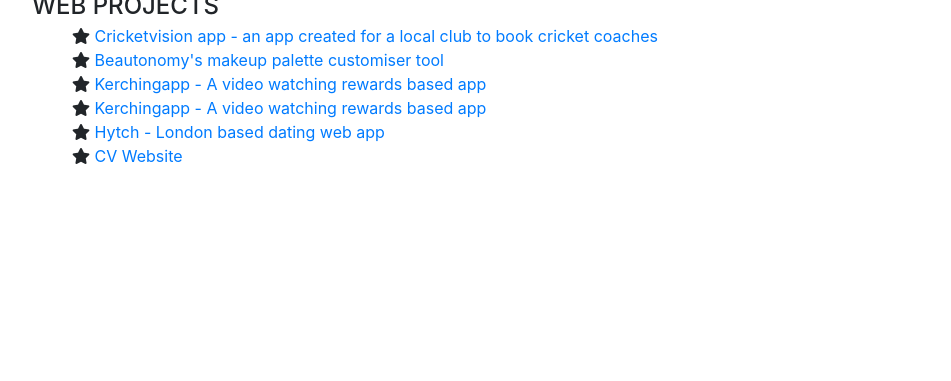
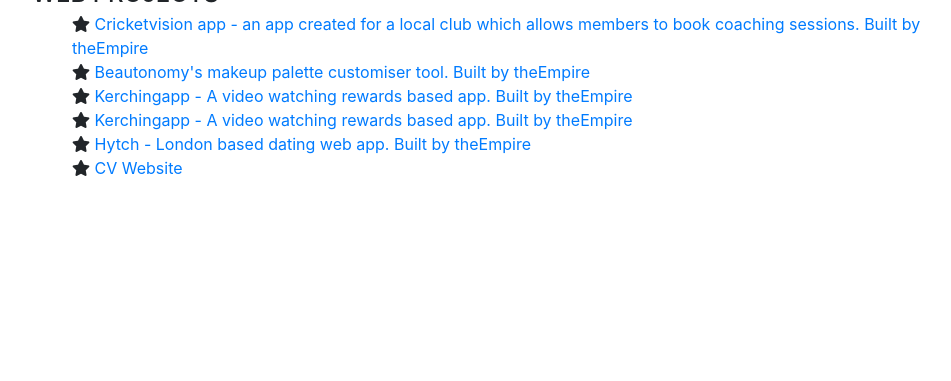
Before and after one commit to FynnHunt/cv, a website with bundled scripts: page index.html in a window 1280 px wide. Shown: the part 5051-5432 px from the top of the page, without its empty margins (288-1239 px from the left). Built offline with nearby package versions, Linux system fonts and the light colour scheme; a web font is replaced by a local one.

Commit message:
Updated portfolio section

```diff
--- a/index.html
+++ b/index.html
@@ -348,23 +348,23 @@
         <ul class="fa-ul mb-0">
            <li>
             <i class="fas fa-star"></i>
-            <a href="https://app.cricketvision.co.uk/">Cricketvision app - an app created for a local club to book cricket coaches</a>
+            <a href="https://app.cricketvision.co.uk/">Cricketvision app - an app created for a local club which allows members to book coaching sessions. Built by theEmpire</a>
           </li>
           <li>
             <i class="fas fa-star"></i>
-            <a href="https://customiser.beautonomy.com/">Beautonomy's makeup palette customiser tool</a>
+            <a href="https://customiser.beautonomy.com/">Beautonomy's makeup palette customiser tool. Built by theEmpire</a>
           </li>
           <li>
             <i class="fas fa-star"></i>
-            <a href="https://kerchingapp.com/">Kerchingapp - A video watching rewards based app</a>
+            <a href="https://kerchingapp.com/">Kerchingapp - A video watching rewards based app. Built by theEmpire</a>
           </li>
           <li>
             <i class="fas fa-star"></i>
-            <a href="https://kerchingapp.com/">Kerchingapp - A video watching rewards based app</a>
+            <a href="https://kerchingapp.com/">Kerchingapp - A video watching rewards based app. Built by theEmpire</a>
           </li>
           <li>
             <i class="fas fa-star"></i>
-            <a href="https://www.hytchdates.co">Hytch - London based dating web app</a>
+            <a href="https://www.hytchdates.co">Hytch - London based dating web app. Built by theEmpire</a>
           </li>
           <li>
             <i class="fas fa-star"></i>
```
